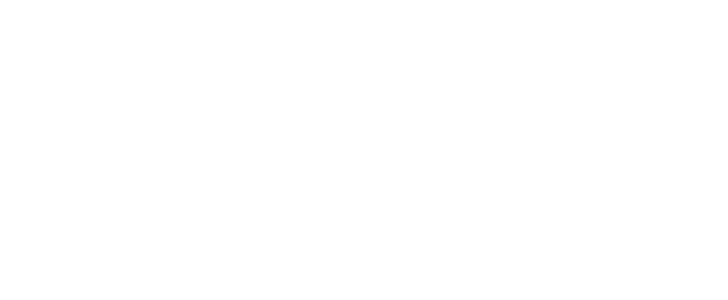
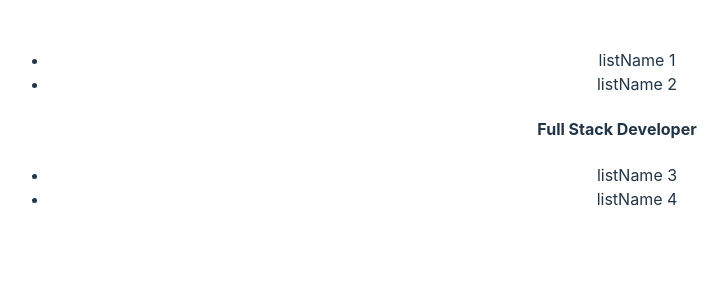
Before and after one commit to thausale/Groepswerk2-Todo-app-Frontend, a React (Vite) app: page /list/1 in a window 1280 px wide. Shown: the top 300 px of the page, without its empty margins (23-751 px from the left). Built offline with nearby package versions, Linux system fonts and the light colour scheme.

Commit message:
Made listOverview component v1

```diff
--- a/src/App.jsx
+++ b/src/App.jsx
@@ -1,9 +1,15 @@
 import { useState } from "react";
 import reactLogo from "./assets/react.svg";
 import "./App.css";
+import ListsOverview from "./components/ListsOverview";
+import { testData } from "./assets/testData";
 
 function App() {
-  return <div className="App"></div>;
+  return (
+    <div className="App">
+      <ListsOverview data={testData} />
+    </div>
+  );
 }
 
 export default App;
--- /dev/null
+++ b/src/components/ListsOverview.jsx
@@ -0,0 +1,57 @@
+import React from "react";
+
+const ListsOverview = (props) => {
+  const { data } = props;
+  const { lists, category } = data;
+
+  //THE FOLLOWING STEPS ARE PROBABLY NOT NEEDED IF WE JUST DO AN INNER JOIN WITH THE SQL
+  //CREATES AN OBJECT THAT PAIRS THE ID TO THE NAME OF THE CATEGORY
+  const categoryMap = {};
+  if (Array.isArray(category)) {
+    category.forEach((cat) => {
+      categoryMap[cat.id] = cat.categoryName;
+    });
+  } else {
+    categoryMap[category?.id] = category?.categoryName;
+  }
+
+  //REPLACES THE CATEGORY ID'S WITH THE CATEGORY NAME
+  const updatedLists = lists.map((list) => {
+    if (list.category) {
+      return { ...list, category: categoryMap[list.category] };
+    } else {
+      return { ...list };
+    }
+  });
+
+  //GROUPS LISTS BY CATEGORY
+  const groupedListsByCategory = updatedLists.reduce((result, list) => {
+    if (!result[list.category]) {
+      result[list.category] = [];
+    }
+    result[list.category].push(list);
+    return result;
+  }, {});
+
+  //GETS ALL CATEGORYNAMES
+  const categoryNames = Object.keys(groupedListsByCategory);
+
+  return (
+    <div>
+      {categoryNames.map((categoryName) => (
+        <div key={categoryName}>
+          {categoryName !== "undefined" && (
+            <h4 className="category">{categoryName}</h4>
+          )}
+          <ul>
+            {groupedListsByCategory[categoryName].map((list) => (
+              <li key={list.id}>{list.name}</li>
+            ))}
+          </ul>
+        </div>
+      ))}
+    </div>
+  );
+};
+
+export default ListsOverview;
```
